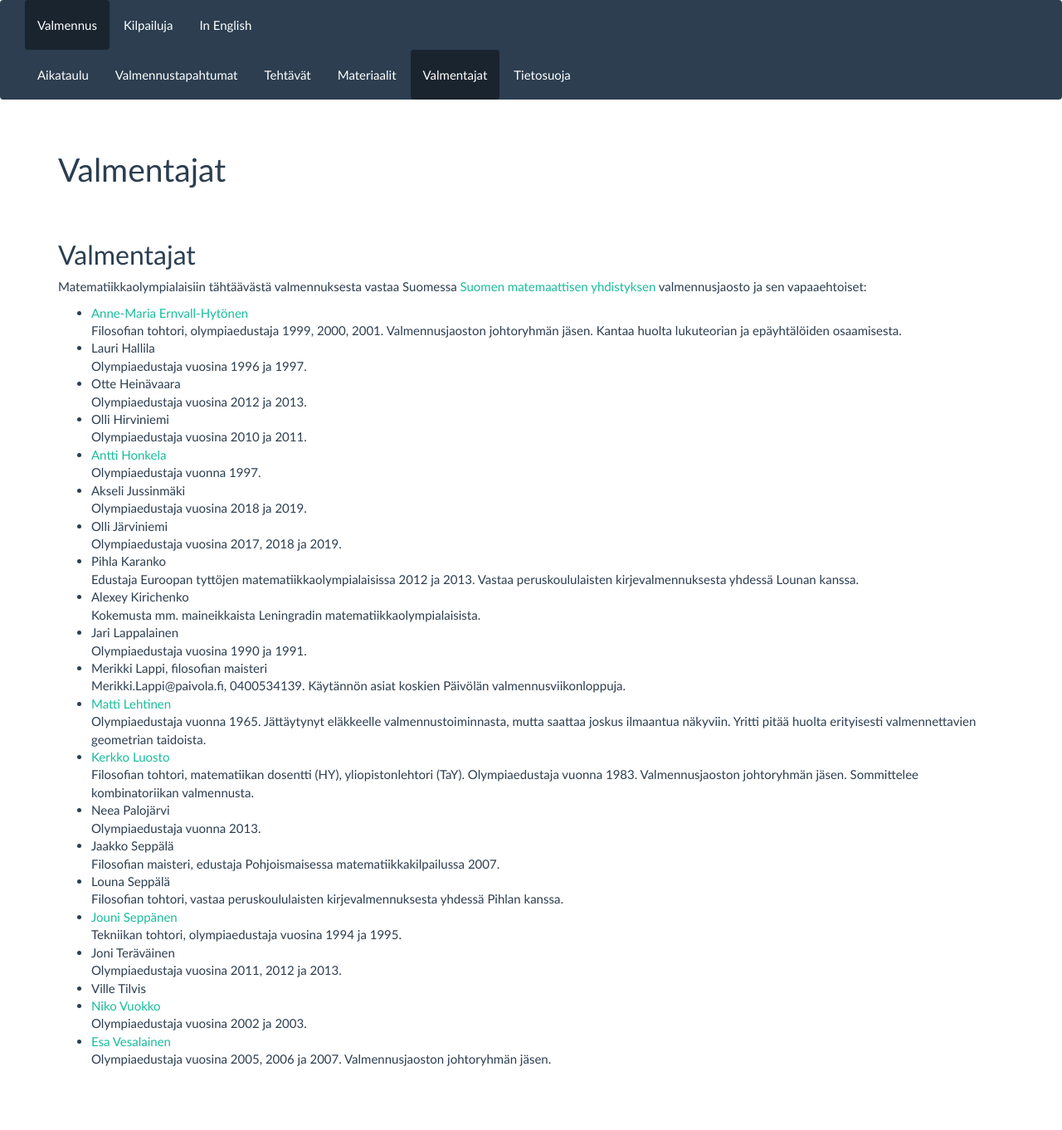
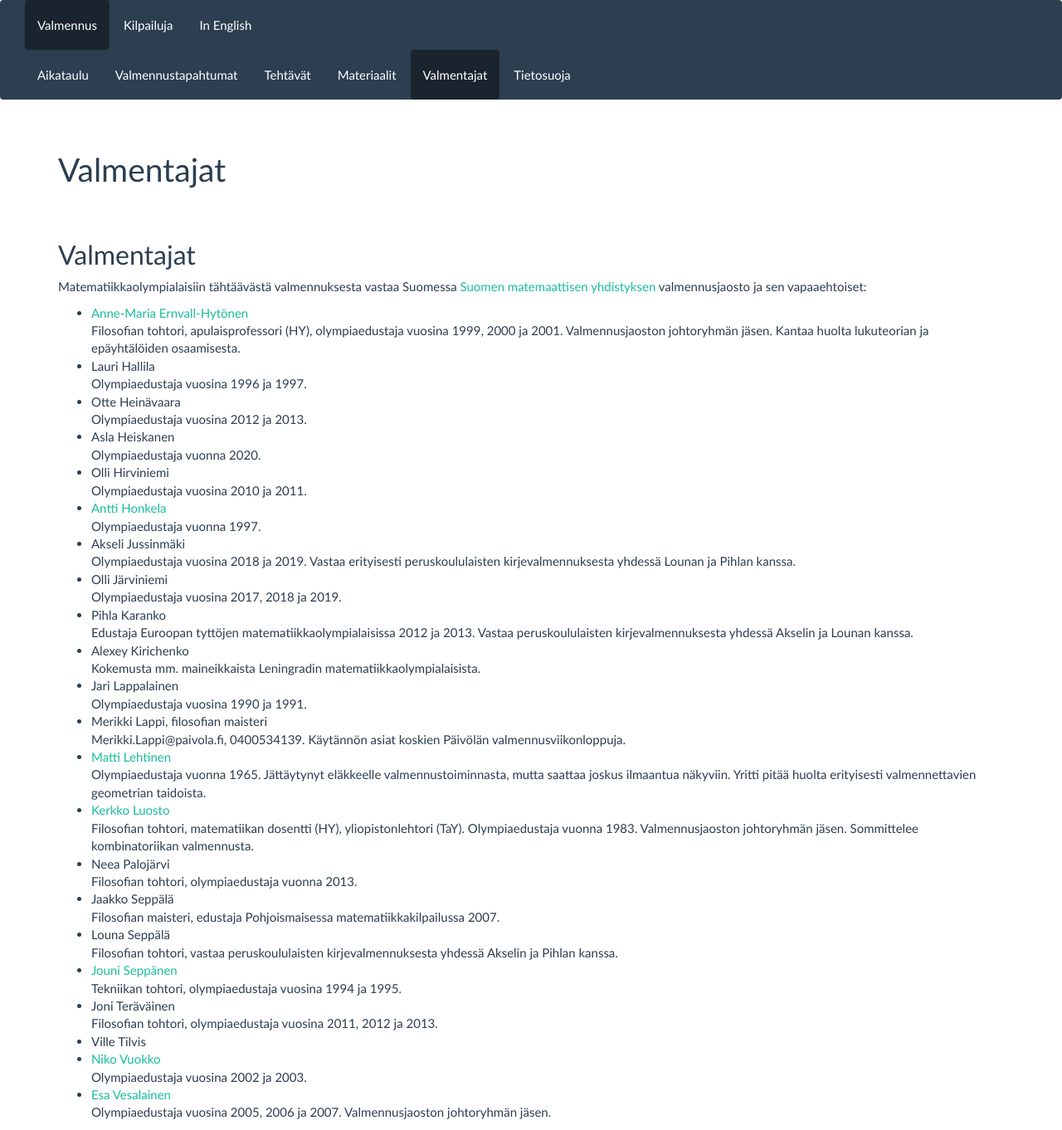
Before and after one commit to matematiikkakilpailut/matematiikkakilpailut.github.io, a Jekyll site: the page built from valmentajat/index.md, in a window 1280 px wide. Shown: the whole page at 83% size. Built offline with Jekyll 4.4.1, drawn with Linux system fonts in a browser that asks for light colours; before the commit the page ends 1298 px from its top, so only the background shows below that.

Commit message:
Update index.md
Asla

```diff
--- a/valmentajat/index.md
+++ b/valmentajat/index.md
@@ -9,15 +9,16 @@ Matematiikkaolympialaisiin tähtäävästä valmennuksesta vastaa Suomessa
 [Suomen matemaattisen yhdistyksen][smy] valmennusjaosto ja sen vapaaehtoiset:
 
 *  [Anne-Maria Ernvall-Hytönen][ameh]<br/>
-   Filosofian tohtori, olympiaedustaja 1999, 2000, 2001.
+   Filosofian tohtori, apulaisprofessori (HY), olympiaedustaja vuosina 1999, 2000 ja 2001.
    Valmennusjaoston johtoryhmän jäsen. Kantaa huolta lukuteorian ja epäyhtälöiden osaamisesta.
 *  Lauri Hallila<br/> Olympiaedustaja vuosina 1996 ja 1997.
 *  Otte Heinävaara<br/> Olympiaedustaja vuosina 2012 ja 2013.
+*  Asla Heiskanen<br/> Olympiaedustaja vuonna 2020.
 *  Olli Hirviniemi<br/>Olympiaedustaja vuosina 2010 ja 2011.
 *  [Antti Honkela][ahonkela]<br/> Olympiaedustaja vuonna 1997.
-*  Akseli Jussinmäki<br/> Olympiaedustaja vuosina 2018 ja 2019.
+*  Akseli Jussinmäki<br/> Olympiaedustaja vuosina 2018 ja 2019. Vastaa erityisesti peruskoululaisten kirjevalmennuksesta yhdessä Lounan ja Pihlan kanssa.
 *  Olli Järviniemi<br/> Olympiaedustaja vuosina 2017, 2018 ja 2019.
-*  Pihla Karanko <br/> Edustaja Euroopan tyttöjen matematiikkaolympialaisissa 2012 ja 2013. Vastaa peruskoululaisten kirjevalmennuksesta yhdessä Lounan kanssa.
+*  Pihla Karanko <br/> Edustaja Euroopan tyttöjen matematiikkaolympialaisissa 2012 ja 2013. Vastaa peruskoululaisten kirjevalmennuksesta yhdessä Akselin ja Lounan kanssa.
 *  Alexey Kirichenko<br/>
    Kokemusta mm. maineikkaista Leningradin matematiikkaolympialaisista.
 *  Jari Lappalainen<br/> Olympiaedustaja vuosina 1990 ja 1991.
@@ -31,13 +32,13 @@ Matematiikkaolympialaisiin tähtäävästä valmennuksesta vastaa Suomessa
    Filosofian tohtori, matematiikan dosentti (HY), yliopistonlehtori (TaY).
    Olympiaedustaja vuonna 1983. Valmennusjaoston johtoryhmän jäsen.
    Sommittelee kombinatoriikan valmennusta.
-*  Neea Palojärvi<br/> Olympiaedustaja vuonna 2013.
+*  Neea Palojärvi<br/> Filosofian tohtori, olympiaedustaja vuonna 2013.
 *  Jaakko Seppälä<br/>
    Filosofian maisteri, edustaja Pohjoismaisessa matematiikkakilpailussa 2007.
 *  Louna Seppälä<br/>
-   Filosofian tohtori, vastaa peruskoululaisten kirjevalmennuksesta yhdessä Pihlan kanssa.
+   Filosofian tohtori, vastaa peruskoululaisten kirjevalmennuksesta yhdessä Akselin ja Pihlan kanssa.
 *  [Jouni Seppänen][jks]<br/> Tekniikan tohtori, olympiaedustaja vuosina 1994 ja 1995.
-*  Joni Teräväinen<br/> Olympiaedustaja vuosina 2011, 2012 ja 2013.
+*  Joni Teräväinen<br/> Filosofian tohtori, olympiaedustaja vuosina 2011, 2012 ja 2013.
 *  Ville Tilvis
 *  [Niko Vuokko][ntvuok]<br/> Olympiaedustaja vuosina 2002 ja 2003.
 *  [Esa Vesalainen][evvesala]<br/>
```
